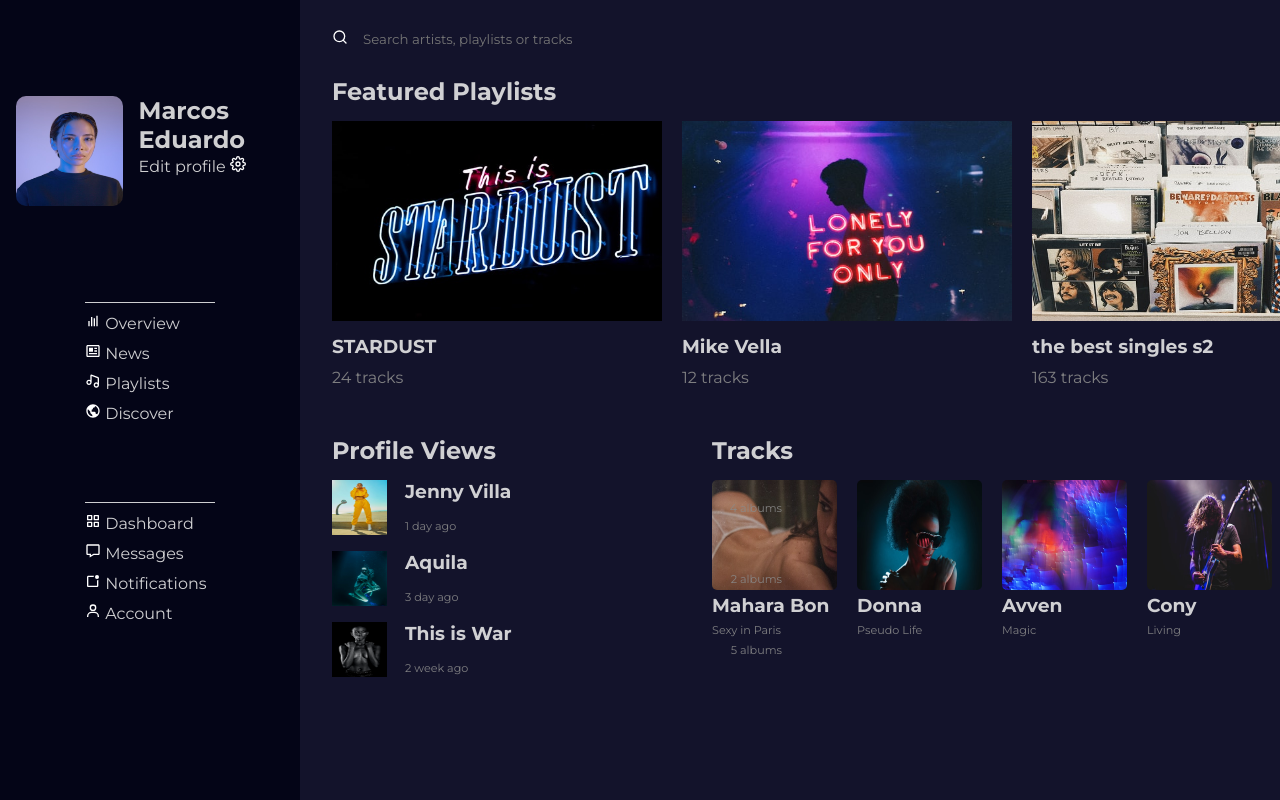
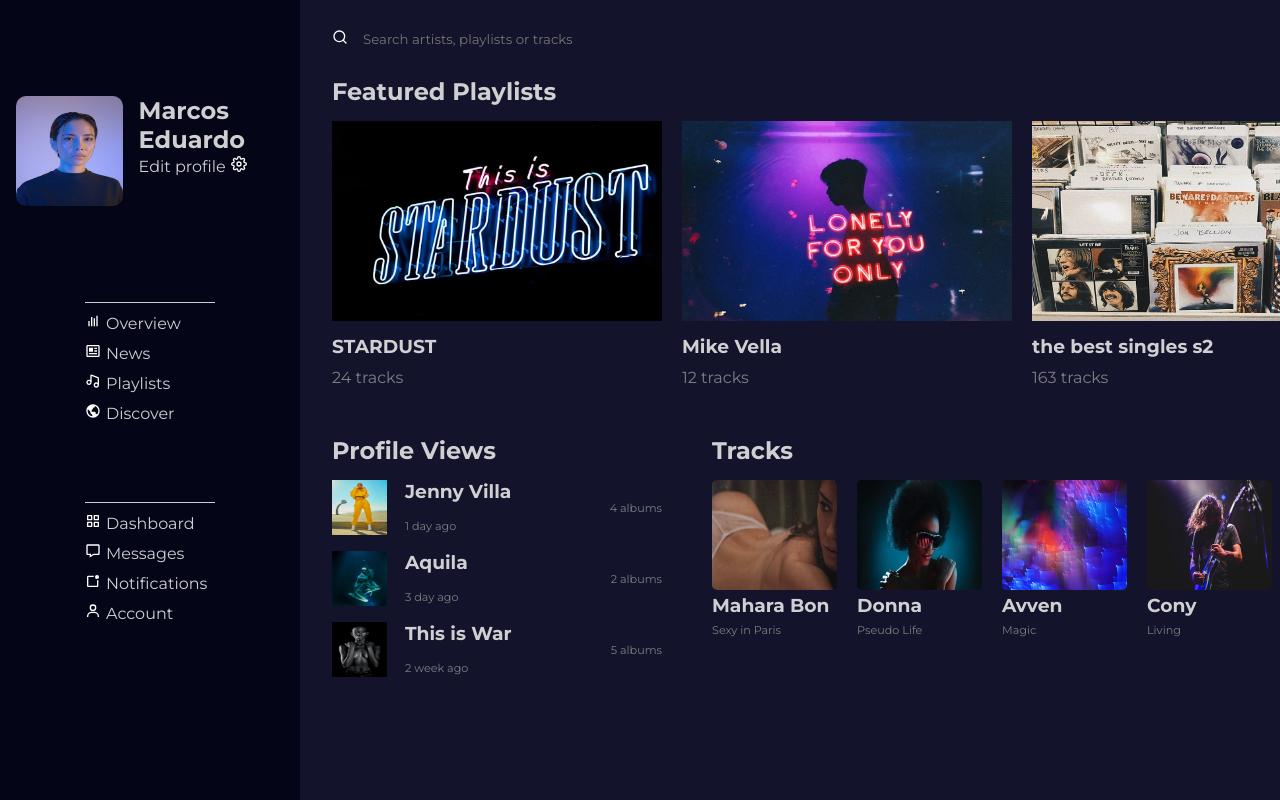
Before and after one commit to maarcoseduardo/music-library, a Next.js app: page / in a window 1280 px wide. Built offline with nearby package versions, Linux system fonts and the light colour scheme.

Commit message:
edit: final responsive

```diff
--- a/src/components/Playlist/styles.ts
+++ b/src/components/Playlist/styles.ts
@@ -27,6 +27,12 @@ export const Input = styled.input`
 
 export const SectionPlaylist = styled.section`
   height: 300px;
+
+  @media (min-width:1081px){
+    overflow-x:scroll;
+    max-width: 1180px;
+    width: 100%;
+  }
   @media (max-width: 1080px) {
     overflow-x: scroll;
     max-width: 800px;
@@ -82,11 +88,16 @@ export const DivView = styled.div`
     max-width: 350px;
     transition: 0.2s;
   }
+  @media (max-width: 720px) {
+    max-width: 100%;
+    transition: 0.2s;
+  }
 `;
 
 export const DivTracks = styled.div``;
 
-export const UnlistView = styled.ul``;
+export const UnlistView = styled.ul`
+`;
 
 export const List = styled.li``;
 
@@ -99,7 +110,7 @@ export const DivProfile = styled.div`
   display: flex;
   justify-content: space-between;
   align-items: center;
-  width: 450px;
+  max-width: 450px;
   margin-bottom: 1rem;
 
   @media (max-width: 1080px) {
@@ -111,6 +122,11 @@ export const DivContainerProfileDescription = styled.div`
   display: flex;
   width: 180px;
   justify-content: space-between;
+  @media (max-width: 720px) {
+    max-width: 300px;
+    width:100%;
+    transition: 0.2s;
+  }
 `;
 export const DivProfileDescription = styled.div`
   display: flex;
@@ -138,13 +154,20 @@ export const ParagraphAlbum = styled.p`
 export const UnlistTracks = styled.ul`
   display: flex;
   gap: 20px;
+
+  @media (min-width:1081px){
+    overflow-x:scroll;
+    max-width: 800px;
+    width: 100%;
+  }
+
   @media (max-width: 1080px) {
     overflow-x: scroll;
     transition: 0.2s;
-    max-width: 500px;
+    max-width: 430px;
   }
 
-  @media (max-width: 1080px) {
+  @media (max-width: 720px) {
     max-width: 800px;
   }
 `;
--- a/src/components/SideBar/index.tsx
+++ b/src/components/SideBar/index.tsx
@@ -1,5 +1,5 @@
 import { FiSettings } from "react-icons/fi";
-import Link from 'next/link'
+import Link from "next/link";
 import Profile from "../../assets/images/profile.jpg";
 import {
   BiNews,
@@ -9,7 +9,7 @@ import {
   BiUser,
   BiGridAlt,
   BiBarChart,
-    BiWorld
+  BiWorld,
 } from "react-icons/bi";
 import {
   Aside,
@@ -17,11 +17,12 @@ import {
   ImageProfile,
   DivDescription,
   H1,
-    Paragraph,
   Section,
   Unlist,
   List,
-    Anchor
+  Anchor,
+  SpanIcon,
+  AnchorEdit
 } from "./styles";
 
 export function SideBar() {
@@ -31,53 +32,98 @@ export function SideBar() {
         <ImageProfile src={Profile.src} />
         <DivDescription>
           <H1>Marcos Eduardo</H1>
-                    <Paragraph>
-                        Edit profile <FiSettings color="white" />
-                    </Paragraph>
+          <Link href="/">
+            <AnchorEdit>
+              Edit profile
+              <SpanIcon>
+                <FiSettings color="white" />
+              </SpanIcon>
+            </AnchorEdit>
+          </Link>
         </DivDescription>
       </DivProfile>
       <Section>
         <Unlist>
           <List>
             <Link href="/">
-                            <Anchor><BiBarChart color="white" /> Overview</Anchor>
+              <Anchor>
+                <SpanIcon>
+                  <BiBarChart color="white" />
+                </SpanIcon>
+                Overview
+              </Anchor>
             </Link>
           </List>
           <List>
             <Link href="/">
-                            <Anchor><BiNews color="white" /> News </Anchor>
+              <Anchor>
+                <SpanIcon>
+                  <BiNews color="white" />
+                </SpanIcon>
+                News
+              </Anchor>
             </Link>
           </List>
           <List>
             <Link href="/">
-                            <Anchor><BiMusic color="white" /> Playlists </Anchor>
+              <Anchor>
+                <SpanIcon>
+                  <BiMusic color="white" />
+                </SpanIcon>
+                Playlists
+              </Anchor>
             </Link>
           </List>
           <List>
             <Link href="/">
-                            <Anchor><BiWorld color="white" /> Discover</Anchor>
+              <Anchor>
+                <SpanIcon>
+                  <BiWorld color="white" />
+                </SpanIcon>
+                Discover
+              </Anchor>
             </Link>
           </List>
         </Unlist>
         <Unlist>
           <List>
             <Link href="/">
-                            <Anchor><BiGridAlt color="white" /> Dashboard</Anchor>
+              <Anchor>
+                <SpanIcon>
+                  <BiGridAlt color="white" />
+                </SpanIcon>
+                Dashboard
+              </Anchor>
             </Link>
           </List>
           <List>
             <Link href="/">
-                            <Anchor><BiMessage color="white" /> Messages</Anchor>
+              <Anchor>
+                <SpanIcon>
+                  <BiMessage color="white" />
+                </SpanIcon>
+                Messages
+              </Anchor>
             </Link>
           </List>
           <List>
             <Link href="/">
-                            <Anchor><BiNotification color="white" /> Notifications</Anchor>
+              <Anchor>
+                <SpanIcon>
+                  <BiNotification color="white" />
+                </SpanIcon>
+                Notifications
+              </Anchor>
             </Link>
           </List>
           <List>
             <Link href="/">
-                            <Anchor><BiUser color="white" /> Account</Anchor>
+              <Anchor>
+                <SpanIcon>
+                  <BiUser color="white" />
+                </SpanIcon>
+                Account
+              </Anchor>
             </Link>
           </List>
         </Unlist>
--- a/src/components/SideBar/styles.ts
+++ b/src/components/SideBar/styles.ts
@@ -9,9 +9,9 @@ export const Aside = styled.aside`
   background: var(--black-900);
   color: var(--white-300);
 
-  @media (max-width: 720px){
+  @media (max-width: 720px) {
     max-width: 100%;
-    height: 700px ;
+    height: 700px;
   }
 `;
 
@@ -27,9 +27,9 @@ export const DivProfile = styled.div`
     transition: 0.3s;
   }
 
-  @media (max-width: 720px){
+  @media (max-width: 720px) {
     max-width: 100%;
-    margin:6rem auto;
+    margin: 6rem auto;
   }
 `;
 
@@ -53,8 +53,6 @@ export const DivDescription = styled.div`
 
 export const H1 = styled.h1``;
 
-export const Paragraph = styled.p``;
-
 export const Section = styled.section`
   display: flex;
   flex-direction: column;
@@ -64,7 +62,6 @@ export const Section = styled.section`
   @media (max-width: 1080px) {
     transition: 0.2s;
   }
-
 `;
 
 export const Unlist = styled.ul`
@@ -72,7 +69,7 @@ export const Unlist = styled.ul`
   width: 130px;
   border-top: 1px solid var(--white-300); //Adicionar linha como content
 
-  @media (max-width: 720px){
+  @media (max-width: 720px) {
     height: 150px;
   }
 `;
@@ -83,9 +80,34 @@ export const List = styled.li`
 
 export const Anchor = styled.a`
   color: var(--white-300);
+  display: flex;
+  align-items: center;
+  gap: 5px;
+  margin: 0 auto;
 
   &:hover {
     transition: 0.2s;
     filter: brightness(60%);
   }
 `;
+
+export const AnchorEdit = styled.a`
+  color: var(--white-300);
+  display: flex;
+  align-items: center;
+  text-align: center;
+  gap: 5px;
+
+  @media (max-width: 1080px) {
+    justify-content: center;
+  }
+  @media (max-width: 720px) {
+    justify-content: center;
+  }
+
+  &:hover {
+    transition: 0.2s;
+    filter: brightness(60%);
+  }
+`;
+export const SpanIcon = styled.span``;
```
Lines whose indentation alone changed are shown as unchanged.
